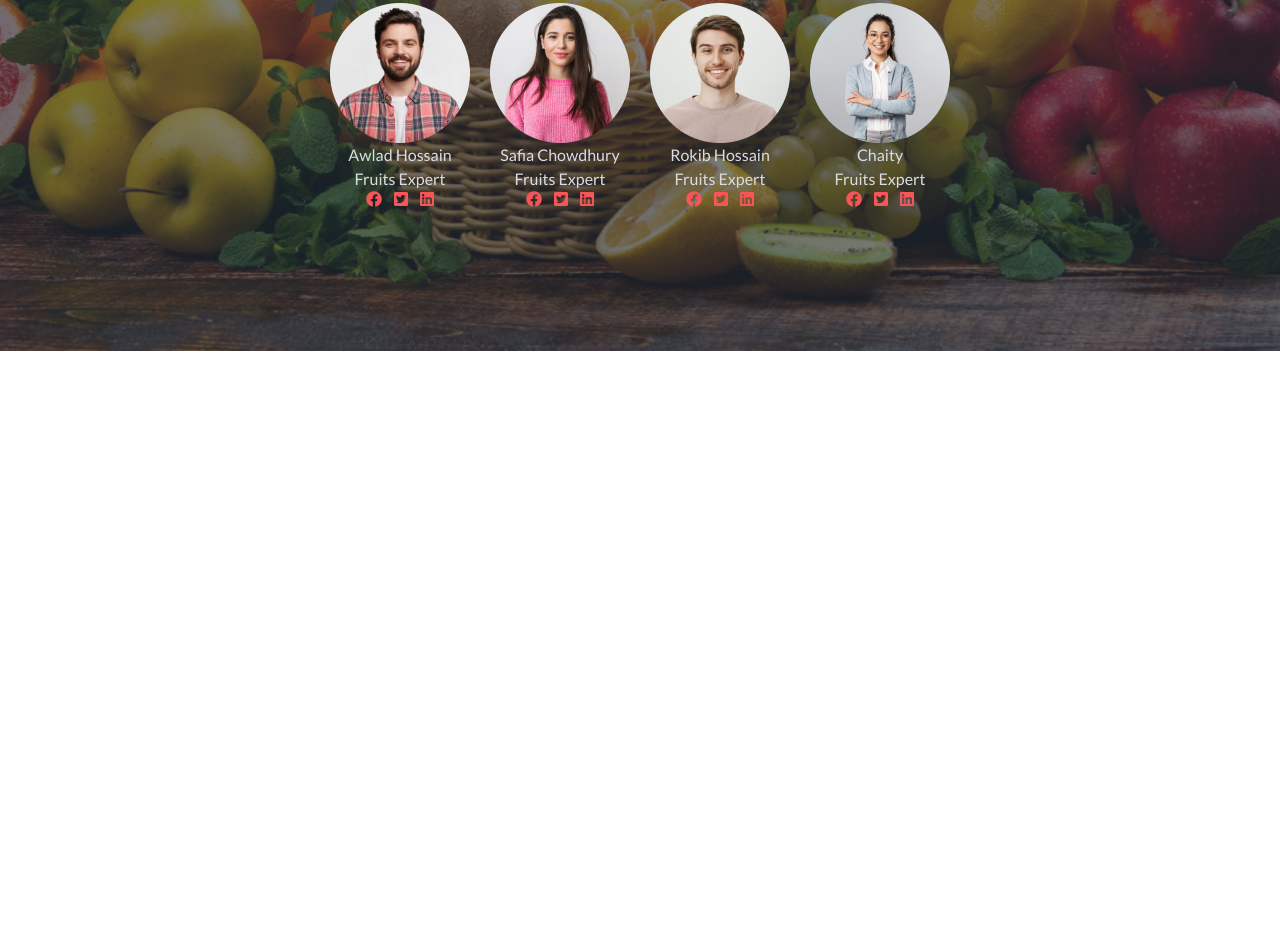
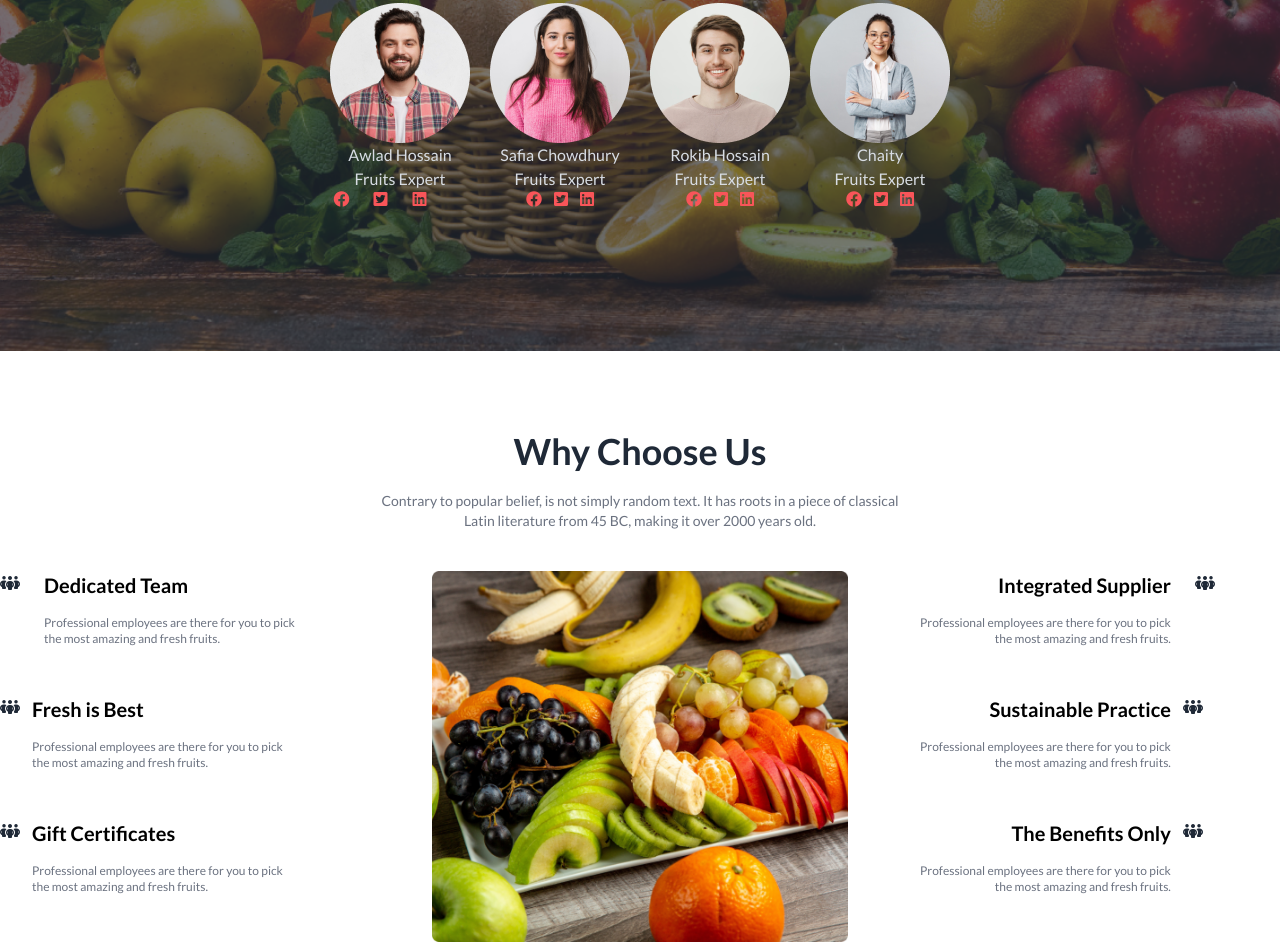
Before and after one commit to ASRAF-JAHAN/Assignment-task-three, a plain HTML site: page index.html in a window 1280 px wide. Shown: the part 2174-3116 px from the top of the page. Before the commit the page ends 2525 px from the top, so only its background shows below. Drawn offline with nearby package versions, Linux system fonts and the light colour scheme.

Commit message:
why choose us almost done

```diff
--- a/index.html
+++ b/index.html
@@ -214,6 +214,7 @@
     </div>
 
     <!--hero four man section  -->
+    <section>
     <div class="hero min-h-[700px]  mt-20"
       style="background-image: url(./images/banner1.png);">
       <div class="hero-overlay bg-opacity-60"></div>
@@ -231,7 +232,7 @@
             <h3>Awlad Hossain</h3>
             <p>Fruits Expert</p>
             <!-- icon -->
-            <div class="flex gap-3 justify-center items-center text-[#F85559]">
+            <div class="grid grid-cols-1 lg:grid-cols-4 gap-4 justify-center items-center text-[#F85559]">
               <i  class="fa-brands fa-facebook "></i>
               <i  class="fa-brands fa-square-twitter"></i>
               <i class="fa-brands fa-linkedin"></i>
@@ -280,8 +281,77 @@
       </div>
 
     </div>
+  </section>
 
     <!-- why choose us section -->
+    <section class="max-w-screen-xl font-Lato mx-auto mt-20 text-center">
+
+      <h2 class="text-4xl font-extrabold mb-5">Why Choose Us</h2>
+      <p class="text-sm text-gray-500 ">Contrary to popular belief, is not simply random text. It has roots in a piece of classical <br> Latin literature from 45 BC, making it over 2000 years old.</p>
+      <div class="grid gap-4 grid-cols-3 mt-10">
+        <!-- box 1 -->
+        <div class="flex-1">
+          <div class="flex gap-6 mb-12">
+            <p><span><i class="fa-solid fa-people-group"></i></span></p>
+            <div class="text-left">
+              <h3 class="text-xl text-black font-extrabold mb-4">Dedicated Team</h3>
+              <p class="text-xs text-gray-500">Professional employees are there for you to pick <br> the most amazing and fresh fruits.</p>
+            </div>
+
+          </div>
+          <div class="flex gap-3 mb-12">
+            <p><span><i class="fa-solid fa-people-group"></i></span></p>
+            <div class="text-left">
+              <h3 class="text-xl text-black font-extrabold mb-4">Fresh is Best</h3>
+              <p class="text-xs text-gray-500">Professional employees are there for you to pick <br> the most amazing and fresh fruits.</p>
+            </div>
+          </div>
+          <div class="flex gap-3">
+            <p><span><i class="fa-solid fa-people-group"></i></span></p>
+            <div class="text-left">
+              <h3 class="text-xl text-black font-extrabold mb-4">Gift Certificates</h3>
+              <p class="text-xs text-gray-500">Professional employees are there for you to pick <br> the most amazing and fresh fruits.</p>
+            </div>
+          </div>
+
+        </div>
+        <!-- box 2 -->
+        <div class="flex-1">
+        <img src="./images/whychoose1.png" alt="">
+        </div>
+        <!-- box 3 -->
+        <div class="text-right flex-1 ml-14">
+          <div class="">
+            <div class="flex gap-6 mb-12">
+              <div class="text-right">
+                <h3 class="text-xl text-black font-extrabold mb-4">Integrated Supplier</h3>
+                <p class="text-xs text-gray-500">Professional employees are there for you to pick <br> the most amazing and fresh fruits.</p>
+              </div>
+              <p><span><i class="fa-solid fa-people-group"></i></span></p>
+            </div>
+            <div class="flex gap-3 mb-12">
+              <div class="text-right">
+                <h3 class="text-xl text-black font-extrabold mb-4">Sustainable Practice</h3>
+                <p class="text-xs text-gray-500">Professional employees are there for you to pick <br> the most amazing and fresh fruits.</p>
+              </div>
+              <p><span><i class="fa-solid fa-people-group"></i></span></p>
+            </div>
+            <div class="flex gap-3">
+              <div class="text-right">
+                <h3 class="text-xl text-black font-extrabold mb-4">The Benefits Only</h3>
+                <p class="text-xs text-gray-500">Professional employees are there for you to pick <br> the most amazing and fresh fruits.</p>
+              </div>
+              <p><span><i class="fa-solid fa-people-group"></i></span></p>
+            </div>
+
+          </div>
+
+        </div>
+      </div>
+
+
+
+    </section>
 
 
 
```
